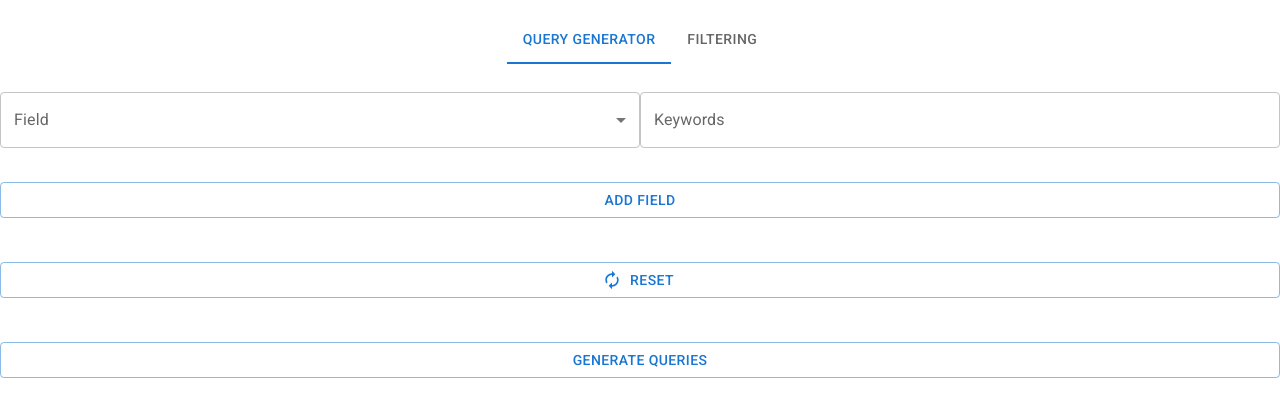
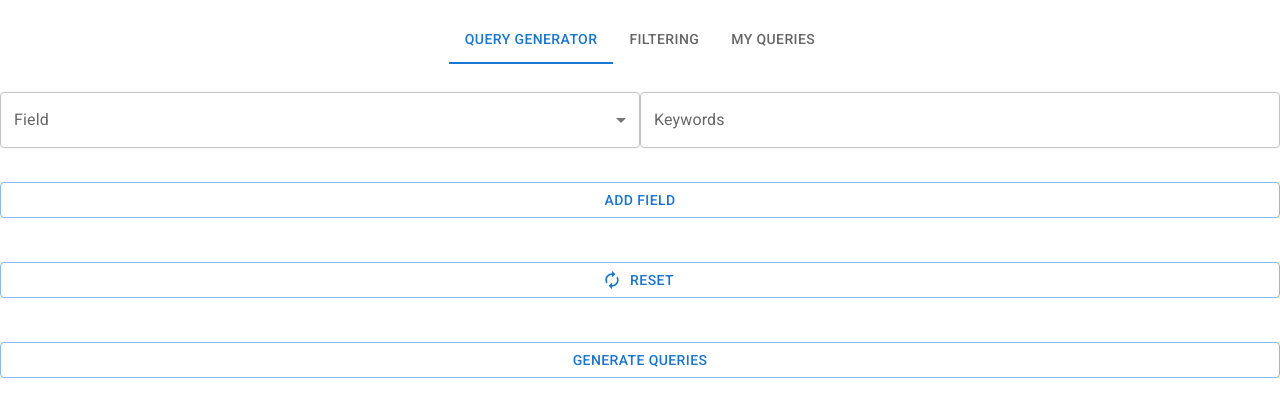
Before and after one commit to halildgn/automating-slr, a React (Vite) app: page /query in a window 1280 px wide. Shown: the top 416 px of the page. Built offline with nearby package versions, Linux system fonts and the light colour scheme.

Commit message:
fix query generation keywords bug

```diff
--- a/src/App.tsx
+++ b/src/App.tsx
@@ -86,6 +86,7 @@ function LinkTab(props: LinkTabProps) {
       >
         <LinkTab label="Query Generator" href="/query" />
         <LinkTab label="Filtering" href="/filtering" />
+   <LinkTab label="My Queries" href="/my-queries" />
       </Tabs>
     </Box>
     <Switch>
--- a/src/components/QueryGenerator.tsx
+++ b/src/components/QueryGenerator.tsx
@@ -163,7 +163,7 @@ return (
 <FormControl className="flex-item">
    <TextField
           label="Keywords"
-   value={fieldEl.keywords?.toString()}
+   value={fieldEl.keywords?.toString() ?? ''}
    onChange={(e)=>{changeFieldKeywords((e as SelectChangeEvent),i)}}
         />
  </FormControl>
```
